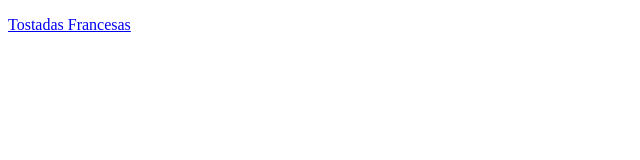
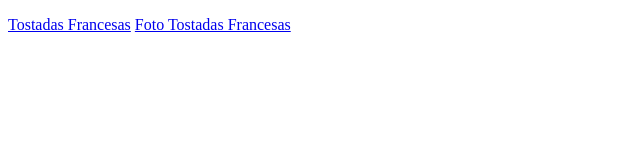
Before and after one commit to CosasReparadas/LargaVida, a plain HTML site: page index.html in a window 1280 px wide. Shown: the whole page, without its empty margins (0-640 px from the left). Drawn offline with Linux system fonts and the light colour scheme.

Commit message:
Update index.html

```diff
--- a/index.html
+++ b/index.html
@@ -8,6 +8,7 @@
   <p>
 
 <a href="A01.html" title="Tostadas Francesas">Tostadas Francesas</a>
+<a href="/JPGs/A01.jpg" title="Foto Tostadas Francesas">Foto Tostadas Francesas</a>
 
   </p>
 
```
